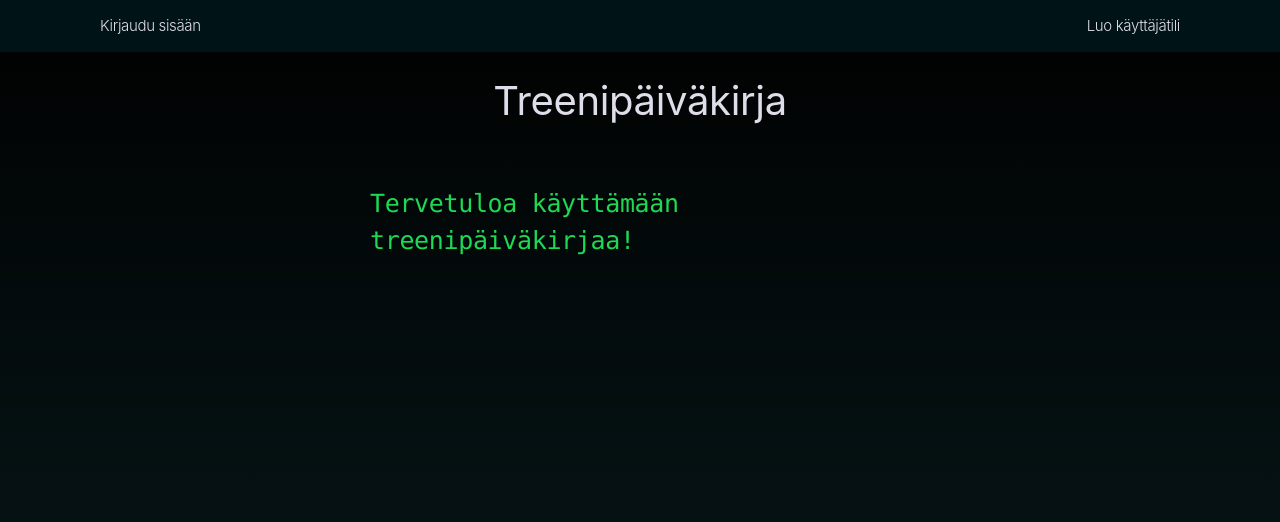
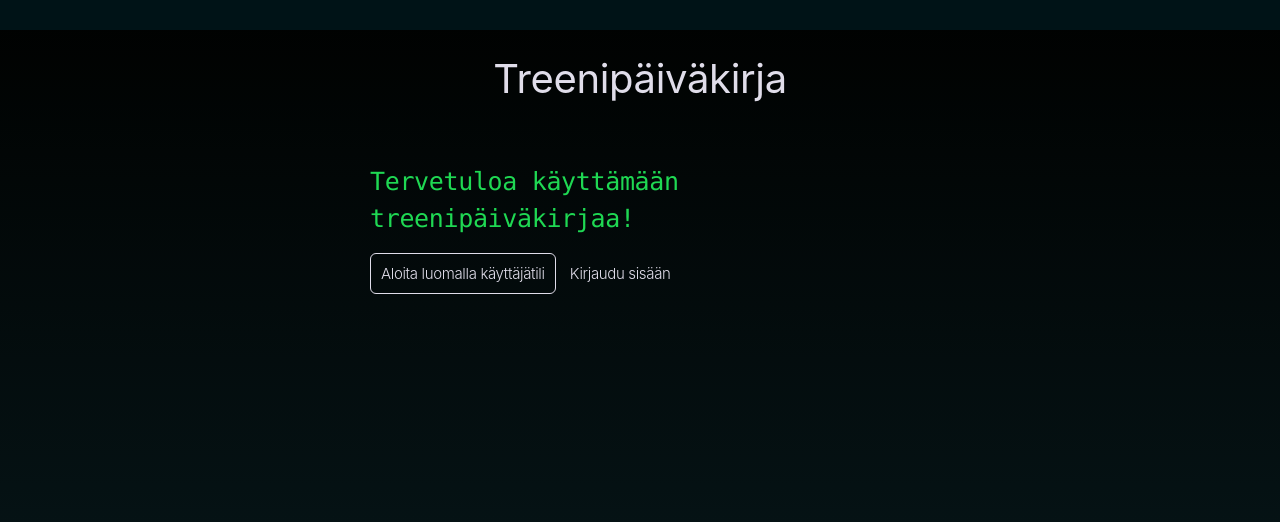
Before and after one commit to ellarasalo/Treenipaivakirja, a Flask app: page / in a window 1280 px wide. Shown: the top 522 px of the page. Run offline with Flask 3, Linux system fonts and the light colour scheme.

Commit message:
:lipstick: design frontpage

```diff
--- a/static/style.css
+++ b/static/style.css
@@ -48,10 +48,9 @@ body {
   }
 
 .welcometext-container {
-    width: 540px;
-    margin: 10px 0;
+  width: 540px;
+  margin: 10px 0;
 }
-
 
 .friendtitle {
   color: #1fd853;
@@ -198,6 +197,22 @@ select option:hover {
   color: #1fd853;
 }
 
+.frontp-register {
+  border: 1px solid #e0ddea;
+  border-radius: 6px;
+  padding: 10px;
+  margin-right: 10px;
+  text-decoration: none;
+  color: #e0ddea;
+  font-size: 15px;
+  cursor: pointer;
+  font-weight: 300;
+}
+
+.frontp-register:hover {
+  color: #1fd853;
+}
+
 
 .register-link a {
   color: #e0ddea !important;
--- a/templates/frontpage.html
+++ b/templates/frontpage.html
@@ -6,7 +6,10 @@
         <p class="box miniwhiteclass"><a href="/add">Lisää ensimmäinen treeni tästä</a></p>
     {% elif not login and no_workouts %}
     <div class="welcometext-container">
-        <p class="welcometext" id="kirjoitusElementti">Tervetuloa käyttämään treenipäiväkirjaa!</p>
+        <p class="welcometext" id="writingElement"></p>
+        <a href="{{ url_for('register') }}" class="frontp-register" id="registerLink"
+        style="display:none;">Aloita luomalla käyttäjätili</a>
+        <a href="{{ url_for('login') }}" class="nav-link" id="loginLink" style="display:none;">Kirjaudu sisään</a>
     </div>
     {% endif %}
     {% if friend_username %}
@@ -36,14 +39,14 @@
 </div>
 <script>
     document.addEventListener('DOMContentLoaded', function () {
-        var tekstiElementti = document.getElementById('kirjoitusElementti');
+        var tekstiElementti = document.getElementById('writingElement');
+        var loginLink = document.getElementById('loginLink');
+        var registerLink = document.getElementById('registerLink');
 
-        if (tekstiElementti) {
-            var alkuperainenTeksti = tekstiElementti.textContent;
-            tekstiElementti.textContent = '';
-
+        if (tekstiElementti && loginLink && registerLink) {
+            var alkuperainenTeksti = "Tervetuloa käyttämään treenipäiväkirjaa!";
             var kirjoitaIndeksi = 0;
-            var kirjoitusVäli = 70;
+            var kirjoitusVäli = 55;
 
             var kirjoitusIntervalli = setInterval(function () {
                 tekstiElementti.textContent += alkuperainenTeksti[kirjoitaIndeksi];
@@ -51,6 +54,8 @@
 
                 if (kirjoitaIndeksi === alkuperainenTeksti.length) {
                     clearInterval(kirjoitusIntervalli);
+                    loginLink.style.display = "inline";
+                    registerLink.style.display = "inline";
                 }
             }, kirjoitusVäli);
         }
--- a/templates/layout.html
+++ b/templates/layout.html
@@ -19,9 +19,6 @@
             <a href="{{ url_for('friendrequests') }}" class="nav-link">Kaveripyynnöt</a>
             <a href="{{ url_for('search_friends') }}" class="nav-link">Hae kavereita</a>
             <a href="{{ url_for('logout') }}" class="nav-link">Kirjaudu ulos</a>
-        {% else %}
-            <a href="{{ url_for('login') }}" class="nav-link">Kirjaudu sisään</a>
-            <a href="{{ url_for('register') }}" class="nav-link">Luo käyttäjätili</a>
         {% endif %}
         {% endblock %}
     </div>
```
